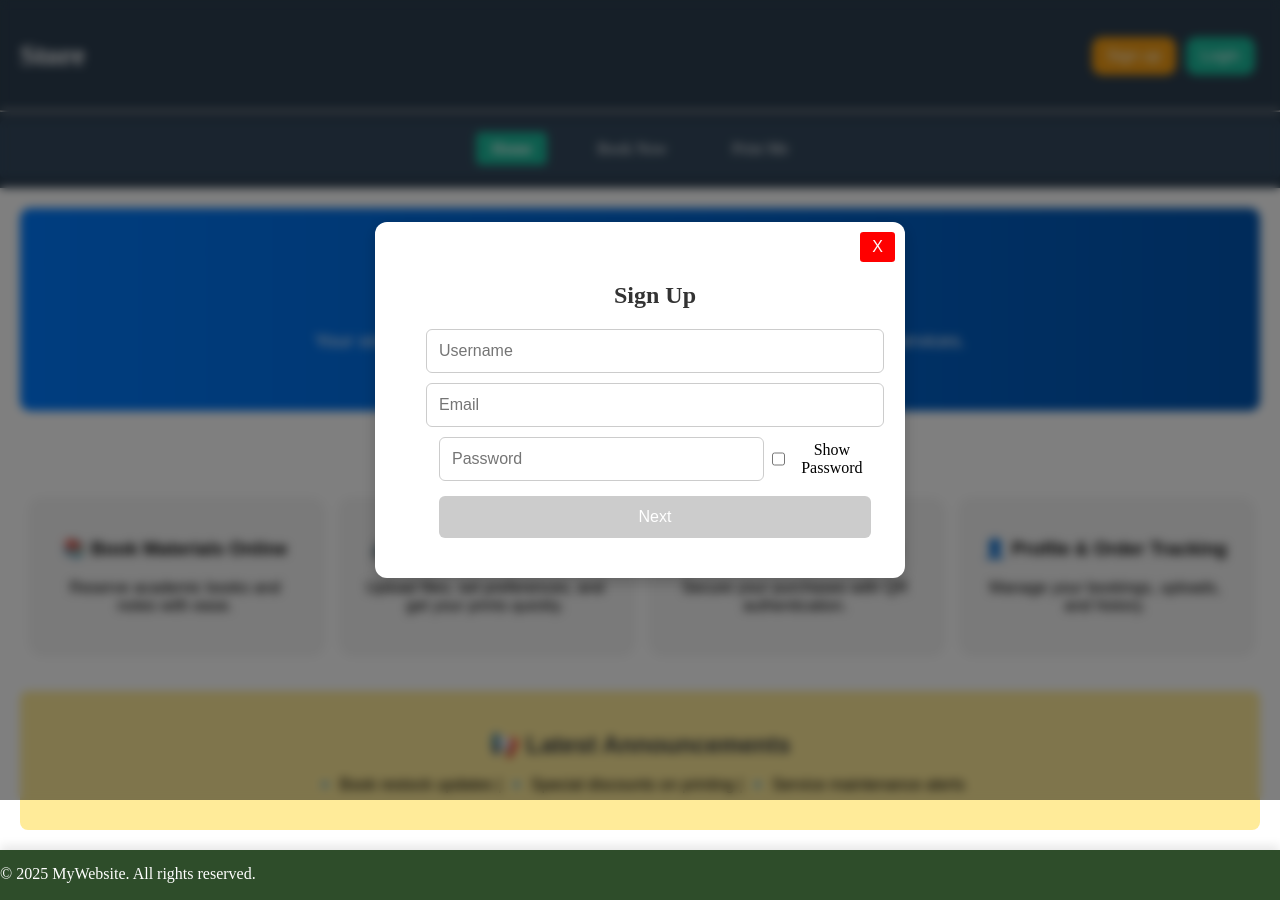
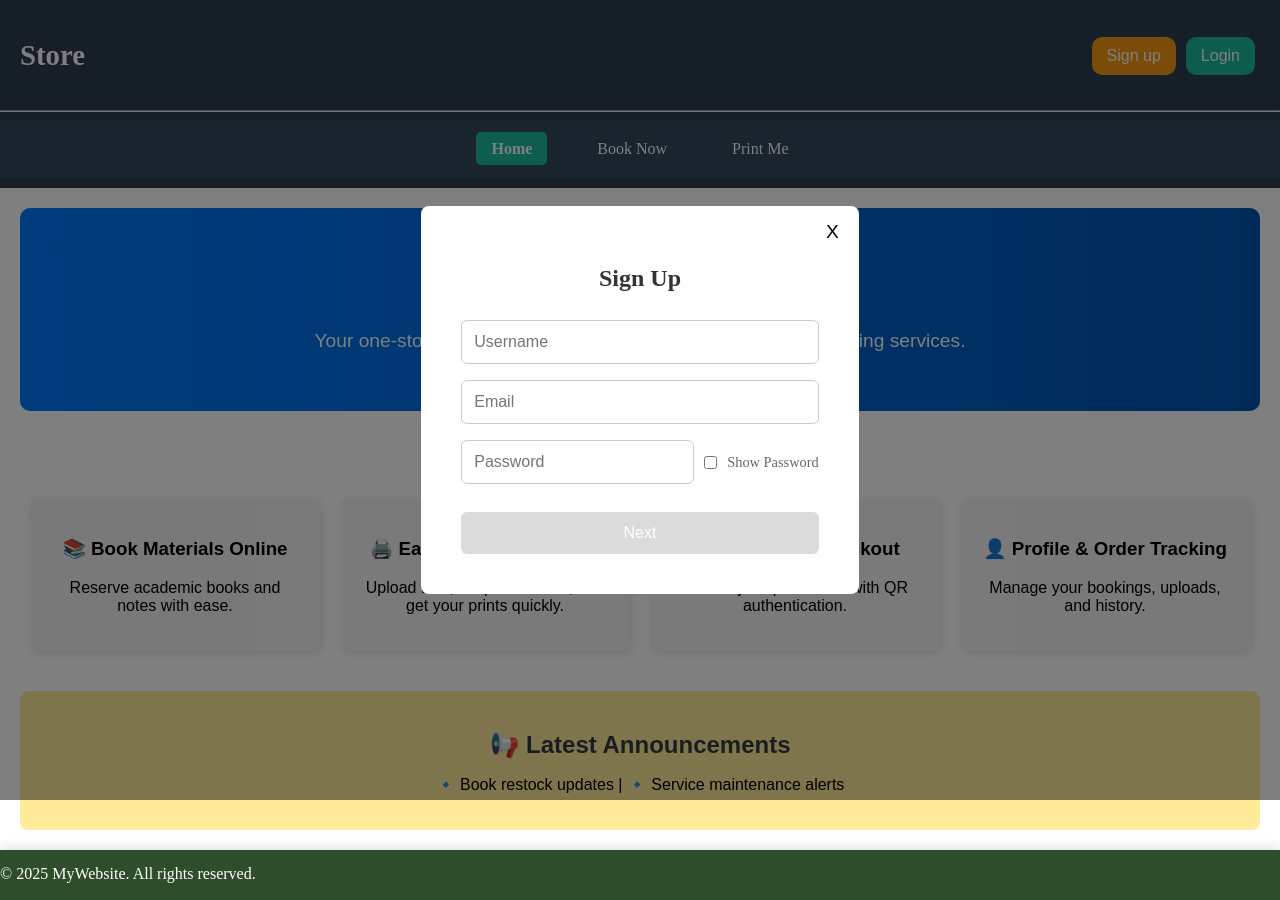
Before and after one commit to amalb1729/miniProjectUser, a React (Vite) app: page / in a window 1280 px wide. Both pictures are taken after a click on the button "Sign up". Built offline with nearby package versions, Linux system fonts and the light colour scheme.

Commit message:
ui improvements

```diff
--- a/src/components/home/home.jsx
+++ b/src/components/home/home.jsx
@@ -6,7 +6,7 @@ function Home(){
                 <div className="home-container">
                 {/* Hero Section */}
                 <section className="hero">
-                    <h1>Welcome to SOE Store CUSAT</h1>
+                    <h1>Welcome to Store </h1>
                     <p>Your one-stop platform for booking academic materials and printing services.</p>
                 </section>
 
@@ -36,7 +36,7 @@ function Home(){
                 {/* Announcements Section */}
                 <section className="announcements">
                     <h2>📢 Latest Announcements</h2>
-                    <p>🔹 Book restock updates | 🔹 Special discounts on printing | 🔹 Service maintenance alerts</p>
+                    <p>🔹 Book restock updates | 🔹 Service maintenance alerts</p>
                 </section>
 
                 </div>
--- a/src/components/modal/fullOrderModal.css
+++ b/src/components/modal/fullOrderModal.css
@@ -4,9 +4,6 @@
     border-radius: 15px;
     box-shadow: 0 10px 30px rgba(0, 0, 0, 0.15);
     overflow-x: auto;
-    max-width: 90%;
-    margin: 20px auto;
-    position: relative;
 }
 
 .order-table {
@@ -64,8 +61,6 @@
 @media (max-width: 768px) {
     .full-order-modal {
         padding: 20px;
-        max-width: 95%;
-        margin: 10px auto;
     }
 
     .order-table th,
--- a/src/components/modal/fullOrderModal.jsx
+++ b/src/components/modal/fullOrderModal.jsx
@@ -6,7 +6,6 @@ function FullOrderModal({ fullOrderModal, setFullOrderModal, fullOrder, setFullO
     return (
         <>
             <Modal isOpen={fullOrderModal} closeModal={() => { setFullOrderModal(false); setFullOrder(null); }}>
-                <div className="full-order-modal">
                     <table className="order-table">
                         <thead>
                             <tr>
@@ -27,7 +26,6 @@ function FullOrderModal({ fullOrderModal, setFullOrderModal, fullOrder, setFullO
                             ))}
                         </tbody>
                     </table>
-                </div>
             </Modal>
         </>
     );
--- a/src/components/modal/log.css
+++ b/src/components/modal/log.css
@@ -2,89 +2,103 @@
 .modalContent {
     display: flex;
     flex-direction: column;
-    padding: 15px;
+    padding: 20px;
     align-items: center;
-    width: 100%;
+    box-sizing: border-box;
 }
 
 /* Headings */
 .modalContent h2 {
-    margin-bottom: 15px;
-    color: #333; /* Dark text for better contrast */
+    margin-bottom: 20px;
+    color: #333;
+    width: 100%;
+    text-align: center;
 }
 
-/* Input fields */
-.modalContent input,
+/* Form group to maintain consistent width */
+.modalContent input[type="text"],
+.modalContent input[type="password"],
+.modalContent input[type="email"],
 .modalContent select {
-    width: 90%;
+    width: 100%;
     padding: 12px;
-    margin: 5px 0;
+    margin: 8px 0;
     border: 1px solid #ccc;
     border-radius: 6px;
     font-size: 1rem;
     outline: none;
     transition: border-color 0.3s ease;
+    box-sizing: border-box;
 }
 
-/* Focus effect on input */
-.modalContent input:focus,
+/* Focus state for all inputs */
+.modalContent input[type="text"]:focus,
+.modalContent input[type="password"]:focus,
+.modalContent input[type="email"]:focus,
 .modalContent select:focus {
-    border-color: #007bff; /* Highlight input on focus */
+    border-color: #007bff;
+    box-shadow: 0 0 0 2px rgba(0,123,255,0.1);
 }
 
-/* Password input container */
+/* Password container styling */
 .password-container {
+    width: 100%;
+    margin: 8px 0;
     display: flex;
     align-items: center;
-    width: 90%;
-    gap: 8px;
+    gap: 10px;
 }
 
-/* Password checkbox */
+.password-container input[type="password"],
+.password-container input[type="text"] {
+    flex: 1;
+    margin: 0; /* Remove margin since container has margin */
+}
+
+/* Checkbox container */
 .password-container input[type="checkbox"] {
-    width: 16px;
-    height: 16px;
+    width: auto;
+    height: auto;
+    margin: 0;
     cursor: pointer;
 }
 
-/* Next Button Styling */
-.next {
-    width: 90%;
-    padding: 12px;
-    font-size: 1rem;
-    background-color: #f1f1f1;; /* Green */
-    color: white;
-    border: none;
-    border-radius: 6px;
+.password-container label {
+    font-size: 0.9rem;
+    color: #666;
     cursor: pointer;
-    transition: all 0.3s ease-in-out;
-    margin-top: 10px;
 }
 
-/* Disabled Next Button */
-.next:disabled {
-    background-color: #ccc;
-    cursor: not-allowed;
+/* Message styling */
+.success, .error {
+    width: 100%;
+    padding: 10px;
+    margin: 10px 0;
+    border-radius: 6px;
+    text-align: center;
 }
 
-/* Hover Effect */
-.next:hover:not(:disabled) {
-    background-color:  #ddd;
+.success {
+    background-color: #d4edda;
+    color: #155724;
+}
+
+.error {
+    background-color: #f8d7da;
+    color: #721c24;
 }
 
 /* Button container */
 .options {
     display: flex;
-    flex-direction: row;
-    justify-content: space-between; /* Evenly distribute buttons */
+    justify-content: space-between;
     width: 100%;
-    margin-top: 10px;
-    gap: 10px; /* Space between buttons */
+    margin-top: 20px;
+    gap: 10px;
 }
 
-/* General button styling */
 .options button {
-    flex: 1; /* Make buttons equally sized */
+    flex: 1;
     padding: 12px;
     font-size: 1rem;
     border: none;
@@ -93,7 +107,6 @@
     transition: all 0.3s ease-in-out;
 }
 
-/* Primary buttons */
 .submit {
     background-color: #007bff;
     color: white;
@@ -103,9 +116,8 @@
     background-color: #0056b3;
 }
 
-/* Secondary buttons */
 .options button:not(.submit) {
-    background-color: #f1f1f1; /* Light gray */
+    background-color: #f1f1f1;
     color: #333;
 }
 
@@ -113,14 +125,52 @@
     background-color: #ddd;
 }
 
+/* Add these styles for the Next button */
+.next {
+    width: 100%;
+    padding: 12px;
+    margin-top: 20px;
+    font-size: 1rem;
+    background-color: #007bff;
+    color: white;
+    border: none;
+    border-radius: 6px;
+    cursor: pointer;
+    transition: all 0.3s ease-in-out;
+}
+
+.next:hover:not(:disabled) {
+    background-color: #0056b3;
+    transform: translateY(-1px);
+}
+
+.next:disabled {
+    background-color: #cccccc;
+    cursor: not-allowed;
+    opacity: 0.7;
+}
+
 /* Responsive adjustments */
 @media (max-width: 480px) {
+    .modalContent {
+        padding: 15px 20px;
+        width: calc(100% - 40px);
+    }
+
     .options {
         flex-direction: column;
-        gap: 5px; /* Reduce space between stacked buttons */
     }
 
-    .options button, .next {
+    .options button {
+        width: 100%;
+    }
+
+    .password-container {
+        flex-wrap: wrap;
+    }
+
+    .password-container input[type="password"],
+    .password-container input[type="text"] {
         width: 100%;
     }
 }
--- a/src/components/modal/modal.css
+++ b/src/components/modal/modal.css
@@ -3,50 +3,63 @@
     position: fixed;
     top: 0;
     left: 0;
-    width: 100%;
-    height: 100%;
-    background: rgba(0, 0, 0, 0.5);
-    backdrop-filter: blur(5px);
+    right: 0;
+    bottom: 0;
+    background-color: rgba(0, 0, 0, 0.5);
     display: flex;
+    justify-content: center;
     align-items: center;
-    justify-content: center;
+    z-index: 1000;
 }
 
-/* Modal box */
+/* Base modal container */
 .modalContainer {
+    background-color: white;
+    padding: 20px;
+    border-radius: 8px;
     position: relative;
-    background: white;
-    padding: 25px;
-    border-radius: 12px;
-    box-shadow: 0px 5px 15px rgba(0, 0, 0, 0.2);
-    text-align: center;
-    display: flex;
-    flex-direction: column;
-    width: 50%;  /* Increase width */
-    max-width: 60vh; /* Increase max width */
-    max-height: 80vh; /* Prevent excessive height */
-     /* Allow scrolling if needed */
+    min-width: 300px;
+    max-width: 90%;
+    max-height: 90vh;
+
 }
 
-
+/* Special handling for full order modal */
+.modalContainer .full-order-modal {
+    width: 90vw;
+    max-width: 1200px;
+    margin: 0;
+    padding: 20px;
+    overflow-y: auto;
+}
 
 /* Close button */
 .closeBtn {
     position: absolute;
+    right: 10px;
     top: 10px;
-    right: 10px;
+    background: none;
     border: none;
-    background: red;
-    color: white;
-    padding: 6px 12px;
+    font-size: 1.2rem;
     cursor: pointer;
-    border-radius: 10%;
-    font-size: 1rem;
+    padding: 5px 10px;
+    border-radius: 4px;
+}
+
+.closeBtn:hover {
+    background-color: rgba(0, 0, 0, 0.1);
 }
 
 /* Responsive styling */
+@media (max-width: 768px) {
+    .modalContainer .full-order-modal {
+        width: 95vw;
+    }
+}
+
 @media (max-width: 479px) {
     .modalContainer {
-        width: 70%;
+        width: 90%;
+        min-width: auto;
     }
 }
--- a/src/components/modal/modal.jsx
+++ b/src/components/modal/modal.jsx
@@ -1,5 +1,5 @@
 import React from "react";
-import "./Modal.css"; // Styling for the modal
+import "./modal.css"; // Styling for the modal
 
 function Modal({ isOpen, closeModal, children }) {
   if (!isOpen) return null; // Don't render the modal if it's closed
--- a/src/components/store/storebook.css
+++ b/src/components/store/storebook.css
@@ -102,14 +102,30 @@
   }
 
   .order-message {
+    position: fixed;
+    top: 50%;
+    left: 50%;
+    transform: translate(-50%, -50%);
+
+
     text-align: center;
     font-weight: bold;
-    margin: 10px;
-    padding: 10px;
+    padding: 15px 30px;
     color: green;
     background-color: #d4edda;
     border: 1px solid #c3e6cb;
-    border-radius: 5px;
+    border-radius: 8px;
+    z-index: 9999; /* Ensures it appears above other elements */
+    box-shadow: 0 4px 12px rgba(0, 0, 0, 0.15);
+    animation: fadeInOut 3s ease-in-out;
+  }
+
+  /* Add animation keyframes */
+  @keyframes fadeInOut {
+    0% { opacity: 0; }
+    15% { opacity: 1; }
+    85% { opacity: 1; }
+    100% { opacity: 0; }
   }
 
   .out-of-stock {
--- a/src/components/store/storebook.jsx
+++ b/src/components/store/storebook.jsx
@@ -71,6 +71,7 @@ function Store() {
           )
         );
 
+        setQuantities((prev)=>({...prev,[bookItemId]:1}))
         setBookItemId(null);
 
         setTimeout(()=>{
@@ -80,9 +81,15 @@ function Store() {
 
       } else {
         setOrderMessage(`❌ ${data.message}`);
+        setTimeout(()=>{
+          setOrderMessage(null)
+        },3000)
       }
     } catch (error) {
       setOrderMessage("❌ Error placing order");
+      setTimeout(()=>{
+        setOrderMessage(null)
+      },3000)
     }
   }
   };
@@ -92,6 +99,8 @@ function Store() {
   return (
     <>
     <div className="store-container">
+
+
       {orderMessage && <p className="order-message">{orderMessage}</p>}
 
       <div className="cardContainer">
```
Also changed, not shown: src/components/modal/cofirmModal.css (deleted).
